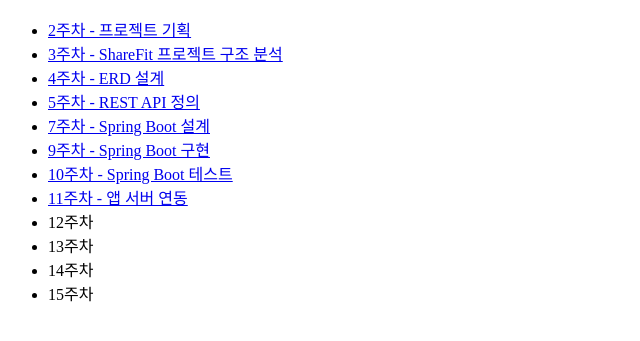
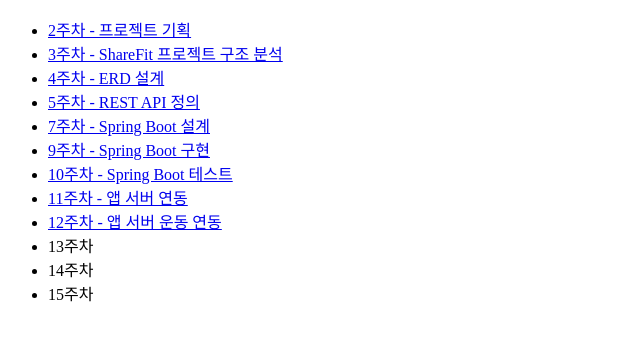
Before and after one commit to SRkang4/sw_project, a plain HTML site: page index.html in a window 1280 px wide. Shown: the part 127-468 px from the top of the page, without its empty margins (0-640 px from the left). Drawn offline with Linux system fonts and the light colour scheme.

Commit message:
patch index.html

```diff
--- a/index.html
+++ b/index.html
@@ -20,7 +20,7 @@
         <li><a href="week9.html">9주차 - Spring Boot 구현</a></li>
         <li><a href="week10.html">10주차 - Spring Boot 테스트</a></li>
         <li><a href="week11.html">11주차 - 앱 서버 연동</a></li>
-        <li>12주차</li>
+        <li><a href="week11.html">12주차 - 앱 서버 운동 연동</a></li>
         <li>13주차</li>
         <li>14주차</li>
         <li>15주차</li>
```
